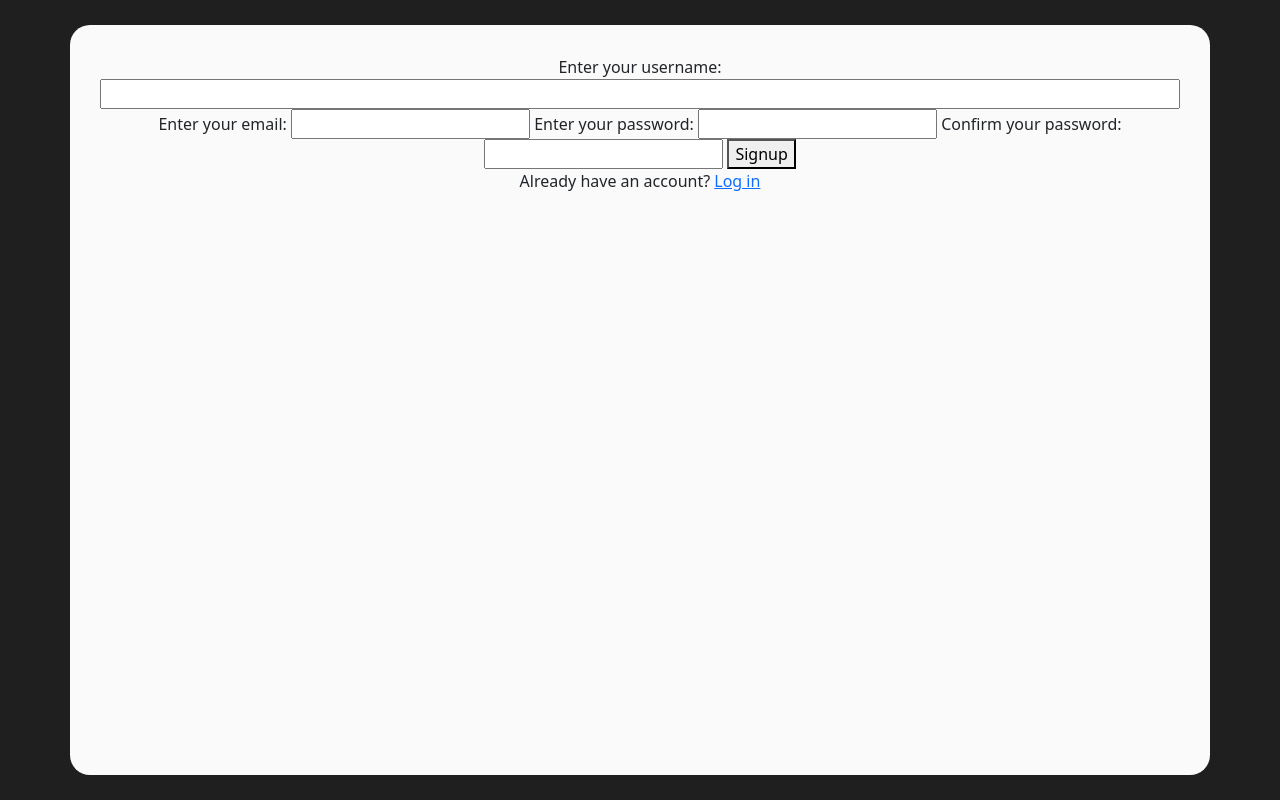
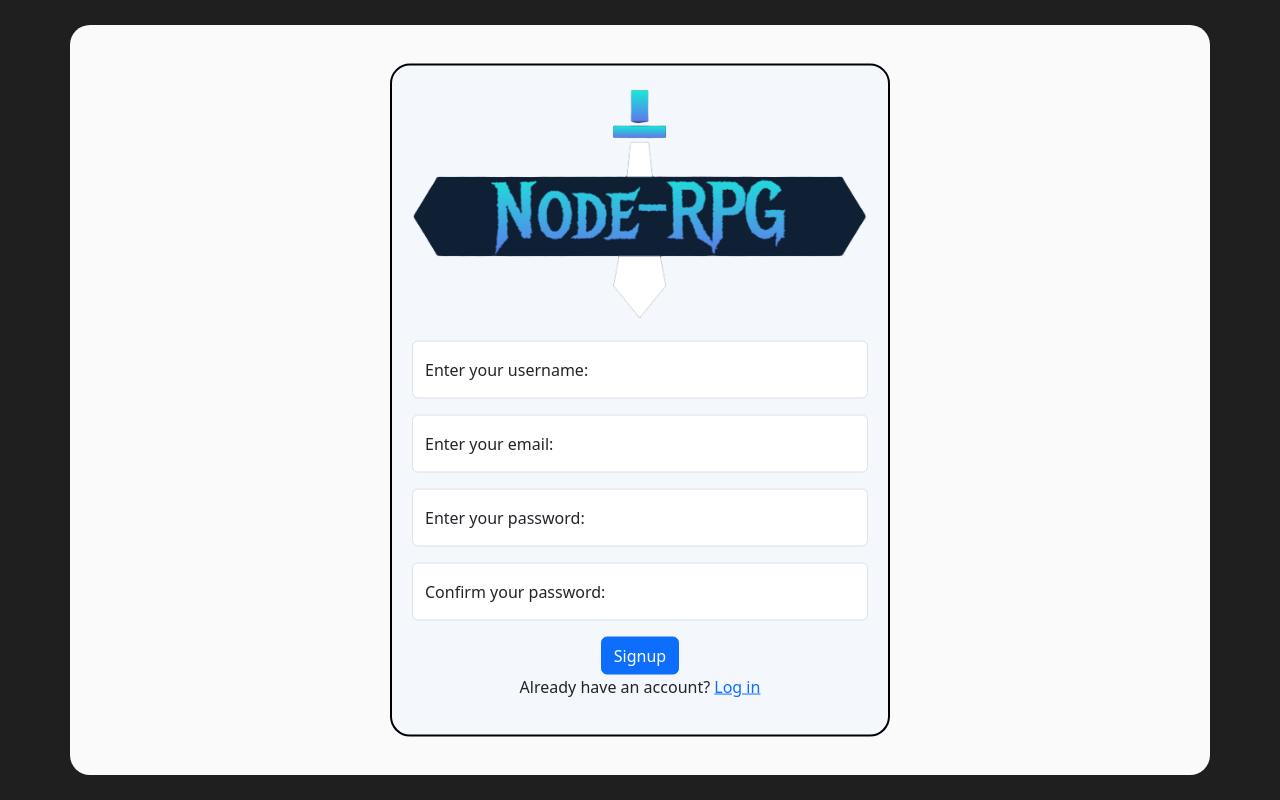
Before and after one commit to PMMalinduRK/Node-RPG, a website: page resources/html/signup.html in a window 1280 px wide. Drawn offline with nearby package versions, Linux system fonts and the light colour scheme.

Commit message:
Added a proper UI to signup page

```diff
--- a/resources/html/signup.html
+++ b/resources/html/signup.html
@@ -16,17 +16,28 @@
     </head>
     <body>
         <div class="container text-center window">
-            <label for="player">Enter your username: </label>
-            <input type="text" name="player" id="username" required>
-            <label for="email">Enter your email: </label>
-            <input type="text" name="email" id="email" required>
-            <label for="password">Enter your password: </label>
-            <input type="password" name="password" id="password" required>
-            <label for="c_password">Confirm your password: </label>
-            <input type="password" name="c_password" id="c_password" required>
-            <button id="btn-signup">Signup</button> <br>
+            <div class="form">
+                <img src="../images/Node-RPG_logo.png" alt="logo" width="100%" style="margin-bottom: 20px;">
+                <div class="form-floating mb-3">
+                    <input type="text" name="player" class="form-control" id="username" placeholder="Username" required>
+                    <label for="player">Enter your username: </label>
+                </div>
+                <div class="form-floating mb-3">
+                    <input type="text" name="email" class="form-control" id="email" placeholder="Email" required>
+                    <label for="email">Enter your email: </label>
+                </div>
+                <div class="form-floating mb-3">
+                    <input type="password" name="password" class="form-control" id="password" placeholder="Password" required>
+                    <label for="password">Enter your password: </label>
+                </div>
+                <div class="form-floating mb-3">
+                    <input type="password" name="c_password" class="form-control" id="c_password" placeholder="Confirm Password" required>
+                    <label for="c_password">Confirm your password: </label>
+                </div>
+                <button class="btn btn-primary" id="btn-signup">Signup</button> <br>
 
-            <p>Already have an account? <a href="/">Log in</a></p>
+                <p>Already have an account? <a href="/">Log in</a></p>
+            </div>
         </div>
     </body>
 </html>
```
